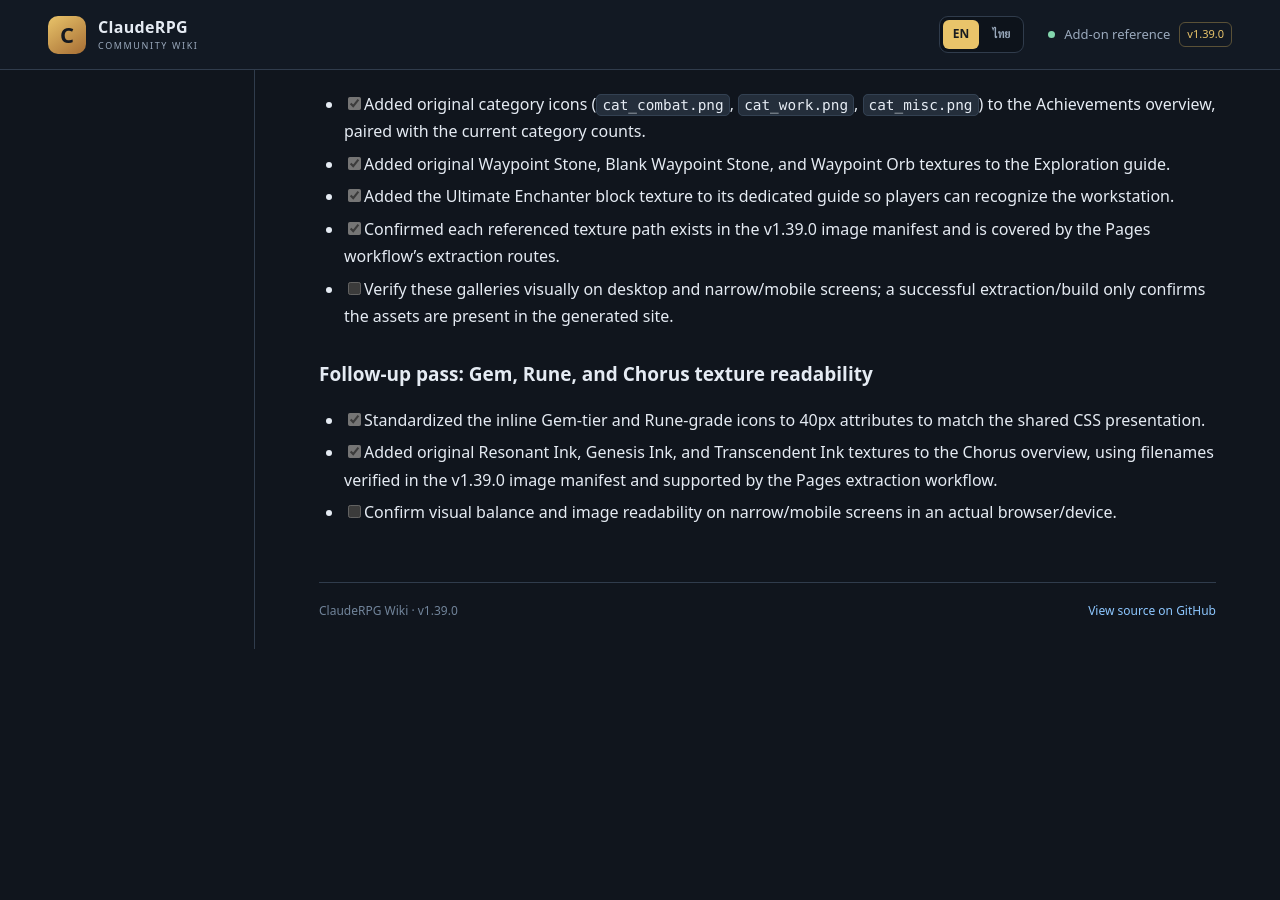
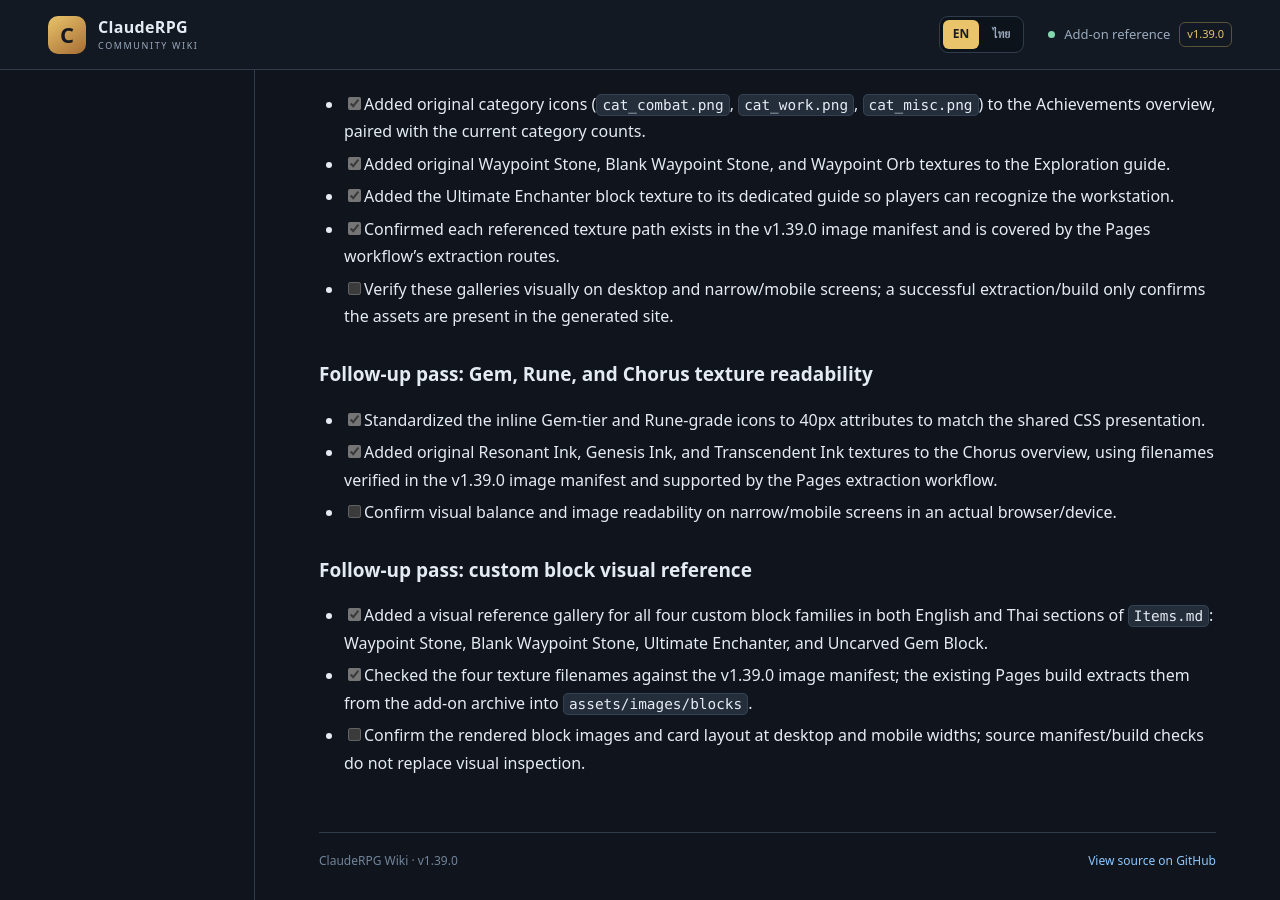
Before and after one commit to miniTorch25/ClaudeRPG-Wiki-V2, a Jekyll site: the page built from CONTENT-GAP-AUDIT.md, in a window 1280 px wide and 900 px high, scrolled down 18962 px. Built offline with Jekyll 4.4.1, drawn with Linux system fonts in a browser that asks for light colours; our own code applies the rules of GitHub Pages for plain Markdown files; before the commit the page ends 19611 px from its top, so only the background shows below that.

Commit message:
Docs: record custom block image reference

```diff
--- a/CONTENT-GAP-AUDIT.md
+++ b/CONTENT-GAP-AUDIT.md
@@ -429,3 +429,10 @@ Use these labels in editorial notes while drafting:
 - [x] Standardized the inline Gem-tier and Rune-grade icons to 40px attributes to match the shared CSS presentation.
 - [x] Added original Resonant Ink, Genesis Ink, and Transcendent Ink textures to the Chorus overview, using filenames verified in the v1.39.0 image manifest and supported by the Pages extraction workflow.
 - [ ] Confirm visual balance and image readability on narrow/mobile screens in an actual browser/device.
+
+
+### Follow-up pass: custom block visual reference
+
+- [x] Added a visual reference gallery for all four custom block families in both English and Thai sections of `Items.md`: Waypoint Stone, Blank Waypoint Stone, Ultimate Enchanter, and Uncarved Gem Block.
+- [x] Checked the four texture filenames against the v1.39.0 image manifest; the existing Pages build extracts them from the add-on archive into `assets/images/blocks`.
+- [ ] Confirm the rendered block images and card layout at desktop and mobile widths; source manifest/build checks do not replace visual inspection.
```
